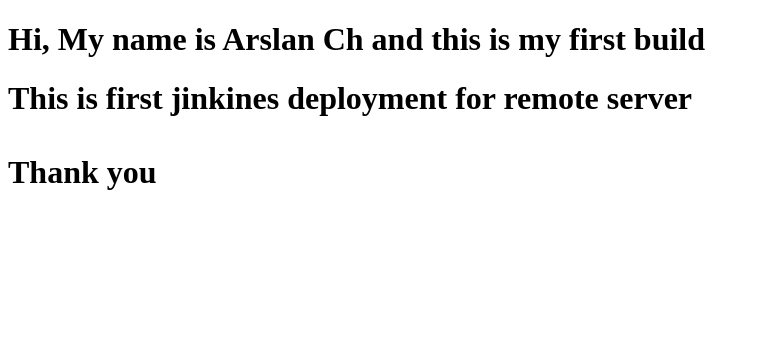
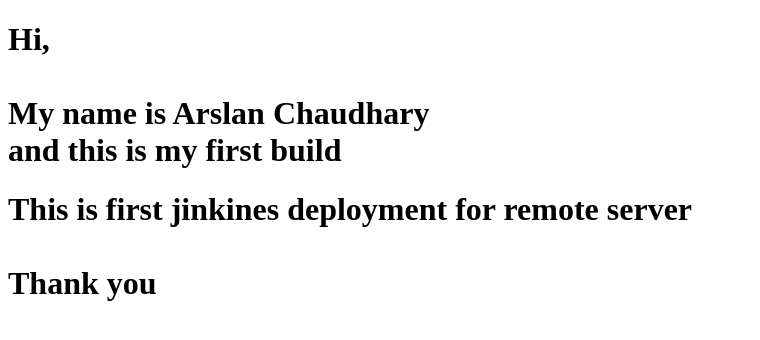
Before and after one commit to marslan-hub/jenkines-test, a plain HTML site: page index.html in a window 1280 px wide. Shown: the whole page, without its empty margins (0-760 px from the left). Drawn offline with Linux system fonts and the light colour scheme.

Commit message:
update data

```diff
--- a/index.html
+++ b/index.html
@@ -4,7 +4,7 @@
     <title> Jenkines Deployment </title>
   </head>
   <body>
-    <h1> Hi, My name is Arslan Ch and this is my first build </h1>
+    <h1> Hi,<br><br> My name is Arslan Chaudhary <br> and this is my first build </h1>
     <h1>This is first jinkines deployment for remote server <br><br> Thank you<h1>
   </body>
 </html>
```
